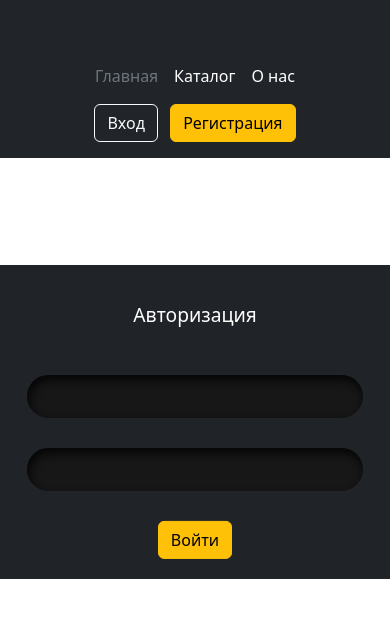
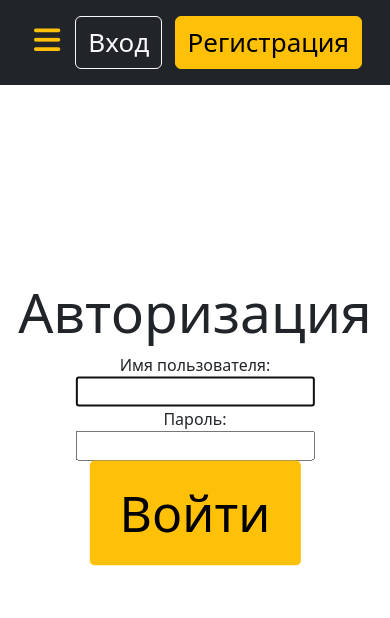
Before and after one commit to Nastena1976345/AdaptivStore1, a Django app: a page that uses Market/core/templates/core/base.html in a window 390 px wide. Shown: the top 618 px of the page. Run offline with Django 4.2, Linux system fonts and the light colour scheme; tables that the repository leaves empty hold one stand-in row (values such as "Sample post"); parts of the project's set-up code (start-up, migrations or seed data) failed here and were passed over; some libraries are stand-ins or nearby versions.

Commit message:
adaptive

```diff
--- a/Market/core/templates/core/base.html
+++ b/Market/core/templates/core/base.html
@@ -6,6 +6,9 @@
     <link rel="stylesheet" href="{% static 'css/base.css' %}">
     {%block styles%}
     {%endblock %}
+
+    <script src="https://kit.fontawesome.com/800f121123.js" crossorigin="anonymous"></script>
+
     <link href="https://cdn.jsdelivr.net/npm/bootstrap@5.3.2/dist/css/bootstrap.min.css" rel="stylesheet"
           integrity="sha384-T3c6CoIi6uLrA9TneNEoa7RxnatzjcDSCmG1MXxSR1GAsXEV/Dwwykc2MPK8M2HN" crossorigin="anonymous">
     <script src="https://cdn.jsdelivr.net/npm/bootstrap@5.3.2/dist/js/bootstrap.bundle.min.js"
@@ -16,19 +19,18 @@
 <body>
 <header class="p-3 text-bg-dark">
     <div class="container">
-        <div class="d-flex flex-wrap align-items-center justify-content-center justify-content-lg-start">
-            <a href="/" class="d-flex align-items-center mb-2 mb-lg-0 text-white text-decoration-none">
-                <svg class="bi me-2" width="40" height="32" role="img" aria-label="Bootstrap">
-                    <use xlink:href="#bootstrap"></use>
-                </svg>
-            </a>
+        <div class="main-menu">
 
-            <ul class="nav col-12 col-lg-auto me-lg-auto mb-2 justify-content-center mb-md-0">
-                <li><a href="{%url 'home'%}" class="nav-link px-2 text-secondary">Главная</a></li>
-                <li><a href="{%url 'product_list'%}" class="nav-link px-2 text-white">Каталог</a></li>
-                <li><a href="#" class="nav-link px-2 text-white">О нас</a></li>
-            </ul>
+            <div class="nav-bar-wrapper">
 
+                <button class="open-menu-btn" id="open-menu-btn"><i class="fa-solid fa-bars"></i></button>
+                <ul class="nav-bar" id="nav-bar">
+                    <li><a href="{% url 'home' %}" class="nav-link px-2 text-white">Главная</a></li>
+                    <li><a href="{% url 'product_list'%}" class="nav-link px-2 text-white">Каталог</a></li>
+                </ul>
+
+
+            </div>
 
             <div class="text-end">
                 {%if user.is_authenticated%}
@@ -43,8 +45,35 @@
         </div>
     </div>
 </header>
+
+
+<!--<header class="p-3 text-bg-dark">-->
+<!--    <div class="container">-->
+<!--        <div class="d-flex flex-wrap align-items-center justify-content-center justify-content-lg-start">-->
+
+<!--            <ul class="nav col-12 col-lg-auto me-lg-auto mb-2 justify-content-center mb-md-0">-->
+<!--                <li><a href="{%url 'home'%}" class="nav-link px-2 text-secondary">Главная</a></li>-->
+<!--                <li><a href="{%url 'product_list'%}" class="nav-link px-2 text-white">Каталог</a></li>-->
+<!--            </ul>-->
+
+<!--            <div class="text-end">-->
+<!--                {%if user.is_authenticated%}-->
+<!--                <a href="{%url 'profile'%}" type="button" class="btn btn-outline-light me-2">Профиль</a>-->
+<!--                <a href="{%url 'cart'%}" type="button" class="btn btn-outline-light me-2">Корзина</a>-->
+<!--                {%else%}-->
+<!--                <a href="{%url 'login'%}" type="button" class="btn btn-outline-light me-2">Вход</a>-->
+<!--                <a href="{%url 'sign_up'%}" type="button" class="btn btn-warning">Регистрация</a>-->
+<!--                {%endif%}-->
+
+<!--            </div>-->
+<!--        </div>-->
+<!--    </div>-->
+<!--</header>-->
 {% block main %}
 
 {% endblock %}
+
+<script src="{% static 'js/open_menu.js' %}"></script>
+
 </body>
 </html>
--- a/Market/core/urls.py
+++ b/Market/core/urls.py
@@ -3,4 +3,5 @@ from . import views
 
 urlpatterns = [
     path('', views.index, name='home'),
+    path('test_index/', views.test_index, name='test_index'),
 ]
--- a/Market/core/views.py
+++ b/Market/core/views.py
@@ -1,5 +1,5 @@
 from django.shortcuts import render
-def index (requests):
+
+
+def index(requests):
     return render(requests, "core/base.html")
-
-# Create your views here.
--- a/Market/static/css/base.css
+++ b/Market/static/css/base.css
@@ -11,3 +11,55 @@ ul
     width: 1200px;
     left: 50%;
 }
+
+.open-menu-btn {
+    display: none;
+
+    border: none;
+
+    font-size: 30px;
+
+    background: none;
+
+    color: #ffc107;
+
+}
+
+
+.main-menu {
+    display: flex;
+    align-items: center;
+    justify-content: space-between;
+}
+
+.nav-bar {
+    list-style: none;
+    display: flex;
+    align-items: center;
+
+    margin: 0;
+    padding: 0;
+}
+
+
+
+@media(max-width:1000px) {
+
+    .main-menu {
+        align-items: flex-start;
+    }
+
+    .nav-bar {
+        display: none;
+
+        flex-direction: column;
+    }
+
+    .main-menu a {
+        font-size: 26px;
+    }
+
+    .open-menu-btn  {
+        display: block;
+    }
+}
--- a/Market/static/css/change_profile.css
+++ b/Market/static/css/change_profile.css
@@ -0,0 +1,4 @@
+.change-password-link {
+    font-size: 32px;
+    margin-bottom: 20px;
+}
--- a/Market/static/css/forms.css
+++ b/Market/static/css/forms.css
@@ -1,102 +1,85 @@
-form
-{
+form {
   position: absolute;
-    width: 400px;
+  width: 50%;
   top:50%;
   left:50%;
   transform: translate(-50%,-50%);
-    display: flex;
-    align-items: center;
-    justify-content: center;
-    flex-direction: column;
-
-    gap: 10px;
-  padding-left: 2em;
-  padding-right: 2em;
-  padding-bottom: 20px;
-  background-color: #202328;
-  border-radius: 2px;
-  transition: .4s ease-in-out;
-
-}
-form label
-{
-    display: none;
-}
-form input:first-child
-{
-    /*content: "username";*/
-    color:red;
-    background-color: red;
-}
-form input
-{
-    margin-bottom: 20px;
-
-    background: none;
-  border: none;
-  outline: none;
-  width: 100%;
-  color: #d3d3d3;
 
   display: flex;
   align-items: center;
-  justify-content: center;
-  gap: 0.5em;
-  border-radius: 25px;
-  padding: 0.6em;
-  border: none;
-  outline: none;
-  color: white;
-  background-color: #171717;
-  box-shadow: inset 2px 5px 10px rgb(5, 5, 5);
+  flex-direction: column;
+
+  padding: 10px;
 }
 
-.form_title
-{
-    text-align: center;
-  margin: 2em;
-  color: rgb(255, 255, 255);
-  font-size: 1.2em;
+
+form div {
+  position: relative;
+  margin: 20px 0;
+
+  width: 100%;
 }
-button
-{
-    padding: 0.5em;
-  padding-left: 1.1em;
-  padding-right: 1.1em;
+
+form div input {
+  width: 100%;
+  height: 40px;
+
+  font-size: 21px;
+
   border-radius: 5px;
-  margin-right: 0.5em;
+
+  outline: none;
+
+  border: 1px solid #474747;
+}
+
+form div label {
+  font-size: 20px;
+}
+
+form button {
+  padding: 5px 10px;
+
+  font-size: 21px;
+
+  background-color: #ffc107;
   border: none;
-  outline: none;
-  transition: .4s ease-in-out;
-  background-color: #252525;
-  color: white;
+
+  border-radius: 5px;
+
+  transition: all .2s;
 }
-button:hover
-{
-    background-color: black;
-  color: white;
+
+form button:hover {
+  background-color: #ffc1078a;
 }
-.helptext
-{
-    font-size: 10px;
-    color: white;
+
+
+@media(max-width:1000px) {
+  form {
+    width: 97%;
   }
-br
-{
+
+  .form_title {
+    font-size: 55px;
+  }
+
+  form div label {
+    font-size: 50px;
+  }
+
+  form div input {
+    height: 80px;
+    font-size: 50px;
+  }
+
+  form button {
+    font-size: 50px;
+    padding: 15px 30px;
+
+  }
+
+  .helptext {
     display: none;
   }
-
-.change_btn
-{
-    color: black;
-  text-decoration: none;
-  font-size: 20px;
-  font-weight: bold;
-  font-family: Arial, sans-serif;
-  position: absolute;
-  bottom: 0;
-  right: 0;
-  margin-bottom: 30px;
-  right: 30px;
 }
--- /dev/null
+++ b/Market/static/js/open_menu.js
@@ -0,0 +1,14 @@
+let openMenuBtn = document.getElementById('open-menu-btn');
+let navBar = document.getElementById('nav-bar');
+
+openMenuBtn.addEventListener('click', function (element) {
+
+    let mavBarDisplay = getComputedStyle(navBar).display
+
+    if (mavBarDisplay == 'none') {
+        navBar.style.display = 'flex';
+    }
+    else if (mavBarDisplay == 'flex') {
+        navBar.style.display = 'none';
+    }
+});
--- a/Market/users/templates/user/login.html
+++ b/Market/users/templates/user/login.html
@@ -4,12 +4,12 @@
 <link rel="stylesheet" href="{% static 'css/forms.css' %}">
 {%endblock %}
 {% block main %}
-<section class = "container">
+<section class="container">
     <form method="post" action="">
-        <h2 class = "form_title">Авторизация</h2>
+        <h2 class="form_title">Авторизация</h2>
         {%csrf_token%}
-        {{form}}
-        <button type="submit" class = "btn btn-warning">Войти</button>
+        {{ form }}
+        <button type="submit" class="">Войти</button>
     </form>
 </section>
 {%endblock%}
--- a/Market/users/templates/user/sign_up.html
+++ b/Market/users/templates/user/sign_up.html
@@ -9,7 +9,7 @@
         <h2 class = "form_title">Регистрация</h2>
         {%csrf_token%}
         {{form}}
-        <button type="submit" class = "btn btn-warning">Зарегестрироваться</button>
+        <button type="submit" class="">Зарегестрироваться</button>
     </form>
 </section>
 
```
Also changed, not shown: Market/static/css/product_instance.css (+4 -3 lines), Market/static/css/profile.css (+61 -4 lines), Market/users/templates/user/change_profile.html (+3 -5 lines), Market/users/templates/user/profile.html (+14 -10 lines), 1 other file. Lines whose indentation alone changed are shown as unchanged.
